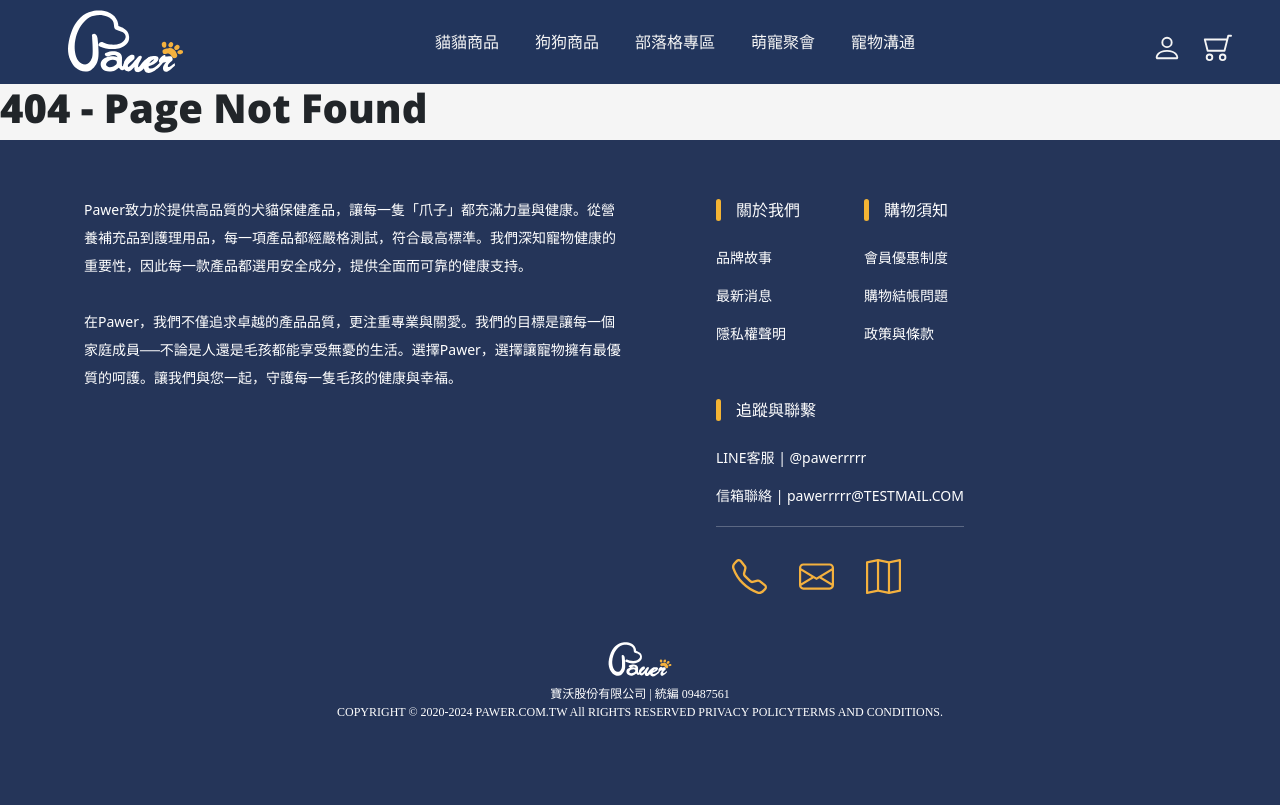
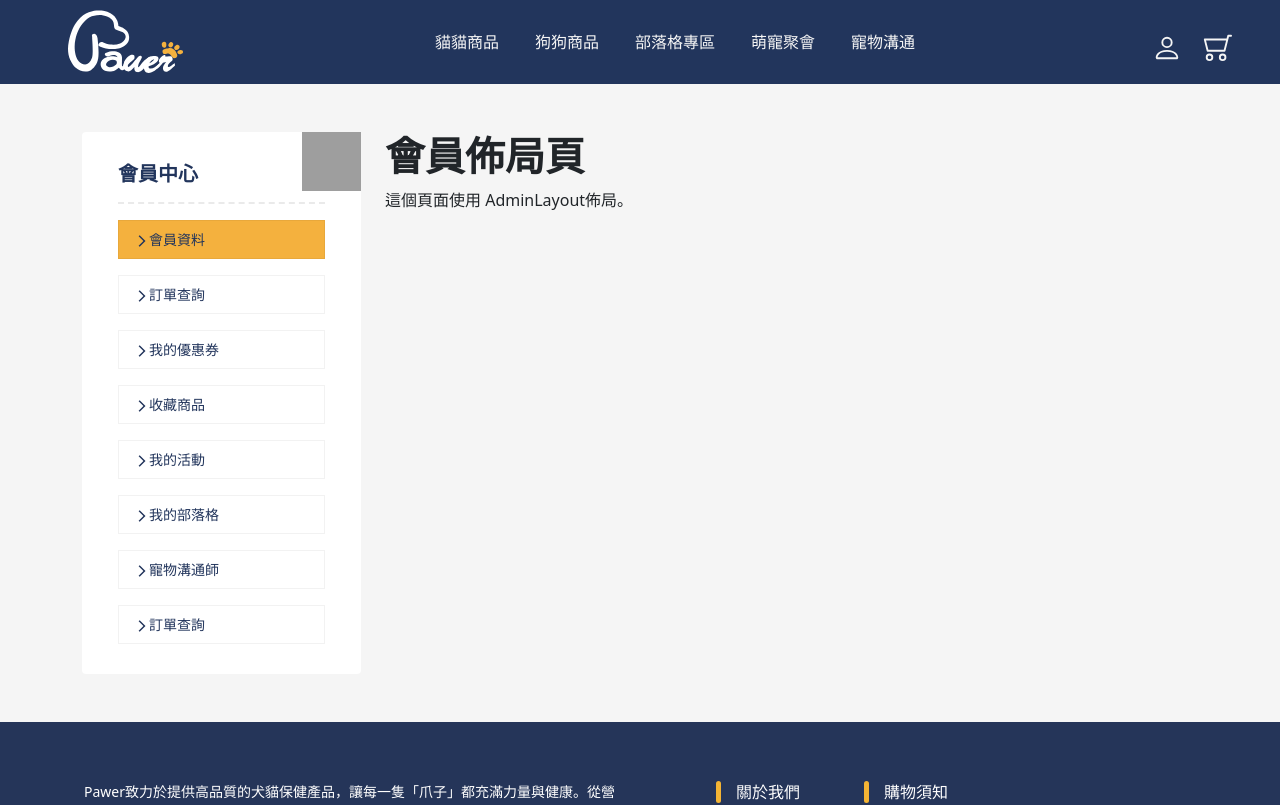
Before and after one commit to BrucefkYou/Pawer, a Next.js app in the folder G5final_frontend/: page /test in a window 1280 px wide. Before the commit this address had no page. Shown: the top 805 px of the page. Built offline with nearby package versions, Linux system fonts and the light colour scheme; grey boxes are pictures that could not be loaded.

Commit message:
會員sidebar導入

```diff
--- /dev/null
+++ b/G5final_frontend/components/layout/admin-layout/index.js
@@ -0,0 +1,76 @@
+// components/layout/SpecialLayout.js
+import React from 'react';
+import Link from 'next/link';
+import Navbar from '../default-layout/navbar';
+import Footer from '../default-layout/footer';
+import { MdOutlineArrowForwardIos } from 'react-icons/md';
+
+export default function AdminLayout({ children }) {
+  return (
+    <>
+      <Navbar />
+      <main>
+        <div className="container my-5 d-flex gap-4">
+          <aside className="col-3 d-none d-lg-block">
+            <div className="mb-sidebar">
+              <h5 className="title">會員中心</h5>
+              <img src="/pawButton.png" alt="" className="img" />
+              <ul className="nav flex-column gap-3 mt-3">
+                <li className="nav-item active">
+                  <a className="nav-link" href="#">
+                    <MdOutlineArrowForwardIos />
+                    會員資料
+                  </a>
+                </li>
+                <li className="nav-item">
+                  <a className="nav-link" href="#">
+                    <MdOutlineArrowForwardIos />
+                    訂單查詢
+                  </a>
+                </li>
+                <li className="nav-item">
+                  <a className="nav-link" href="#">
+                    <MdOutlineArrowForwardIos />
+                    我的優惠券
+                  </a>
+                </li>
+                <li className="nav-item">
+                  <a className="nav-link" href="#">
+                    <MdOutlineArrowForwardIos />
+                    收藏商品
+                  </a>
+                </li>
+                <li className="nav-item">
+                  <a className="nav-link" href="#">
+                    <MdOutlineArrowForwardIos />
+                    我的活動
+                  </a>
+                </li>
+                <li className="nav-item">
+                  <a className="nav-link" href="#">
+                    <MdOutlineArrowForwardIos />
+                    我的部落格
+                  </a>
+                </li>
+                <li className="nav-item">
+                  <a className="nav-link" href="#">
+                    <MdOutlineArrowForwardIos />
+                    寵物溝通師
+                  </a>
+                </li>
+                <li className="nav-item">
+                  <a className="nav-link" href="#">
+                    <MdOutlineArrowForwardIos />
+                    訂單查詢
+                  </a>
+                </li>
+              </ul>
+            </div>
+          </aside>
+          <div className="col">{children}</div>
+        </div>
+      </main>
+      <Footer />
+    </>
+  );
+}
--- a/G5final_frontend/index.scss
+++ b/G5final_frontend/index.scss
@@ -1,4 +1,5 @@
 @import "./styles/globals";
+@import "./styles/sidebar";
 
 // member
 @import "./styles/member.scss";
--- a/G5final_frontend/pages/member/index.js
+++ b/G5final_frontend/pages/member/index.js
@@ -1,5 +1,8 @@
 import Pagination from '@/components/pagination/pagination';
-
+import AdminLayout from '@/components/layout/admin-layout';
+member.getLayout = function getLayout(page) {
+  return <AdminLayout>{page}</AdminLayout>;
+};
 export default function member() {
   return (
     <>
--- /dev/null
+++ b/G5final_frontend/pages/test/index.js
@@ -0,0 +1,19 @@
+// pages/special-page.js
+import React from 'react';
+import AdminLayout from '@/components/layout/admin-layout';
+
+const memberpage = () => {
+  return (
+    <div>
+      <h1>會員佈局頁</h1>
+      <p>這個頁面使用 AdminLayout佈局。</p>
+    </div>
+  );
+};
+
+// 定義 getLayout 方法來指定使用 AdminLayout
+memberpage.getLayout = function getLayout(page) {
+  return <AdminLayout>{page}</AdminLayout>;
+};
+
+export default memberpage;
--- a/G5final_frontend/styles/_p-reserve.scss
+++ b/G5final_frontend/styles/_p-reserve.scss
@@ -1,26 +1,4 @@
-.PT-reserve {
-  /* 側邊欄佔位 */
-  .sidebar {
-    background: #ccc;
-    height: 300vh;
-  }
-  @media (max-width: 768px) {
-    .sidebar {
-      display: none;
-    }
-    .none {
-      display: none;
-    }
-    .navbutton {
-      text-align: center;
-    }
-  }
-  /* 右側區塊 */
-  .right-block {
-    height: 300vh;
-    // 外卡片陰影
-    .reserve-card {
-      margin-top: 10rem;
+.PT-reserve-card {
       background: white;
       box-shadow: 0px 0px 22px 0px rgba(0, 0, 0, 0.08);
       border-radius: 5px;
@@ -158,5 +136,3 @@
         }
       }
     }
-  }
-}
--- /dev/null
+++ b/G5final_frontend/styles/_sidebar.scss
@@ -0,0 +1,36 @@
+.mb-sidebar {
+  display: flex;
+  flex-direction: column;
+  background-color: #fff;
+  padding: 30px 36px;
+  border-radius: 4px;
+  position: relative;
+
+  .img {
+    position: absolute;
+    right: 0;
+    top: 0;
+    width: 59px;
+    height: 59px;
+  }
+
+  .title {
+    padding-bottom: 16px;
+    border-bottom: 2px dashed #eaeaea;
+    color: $primary;
+    margin-bottom: 0px;
+  }
+  .nav {
+    list-style: none;
+  }
+  .nav-item {
+    border: rgba(0, 0, 0, 0.05) 1px solid;
+    font-size: 14px;
+    &.active {
+      background-color: $warning;
+    }
+  }
+  .nav-link {
+    color: $primary;
+  }
+}
```
Also changed, not shown: G5final_frontend/pages/communicator/index.js (+4 -25 lines), G5final_frontend/pages/member/communicator/comReserve/index.js (+9 -24 lines).
